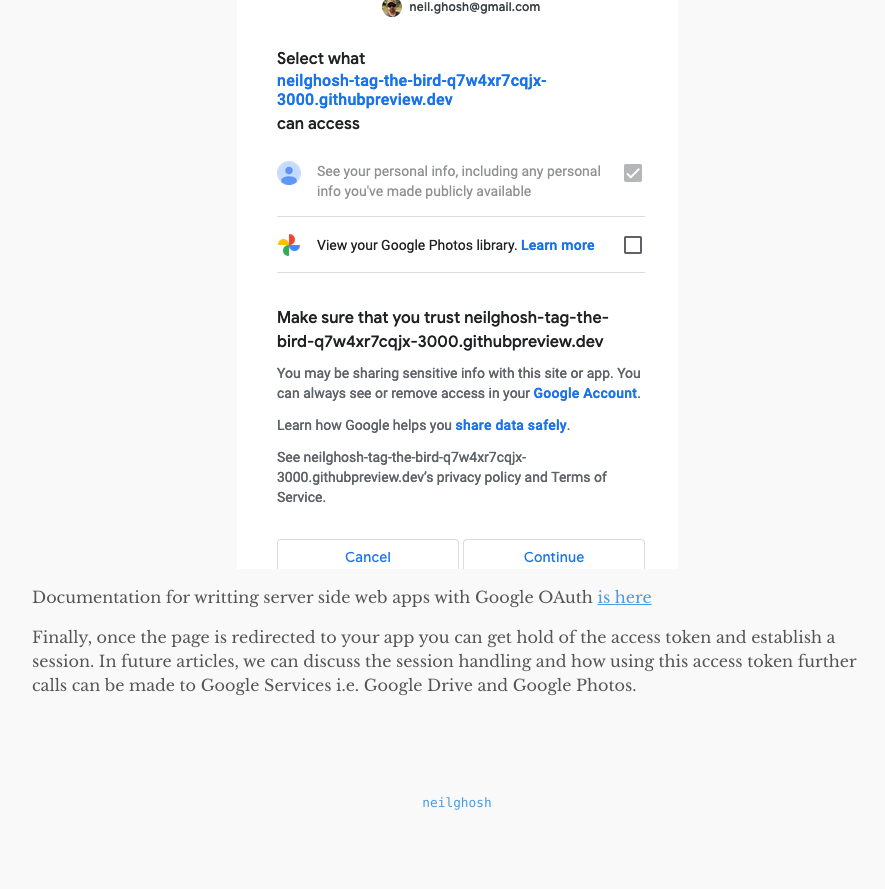
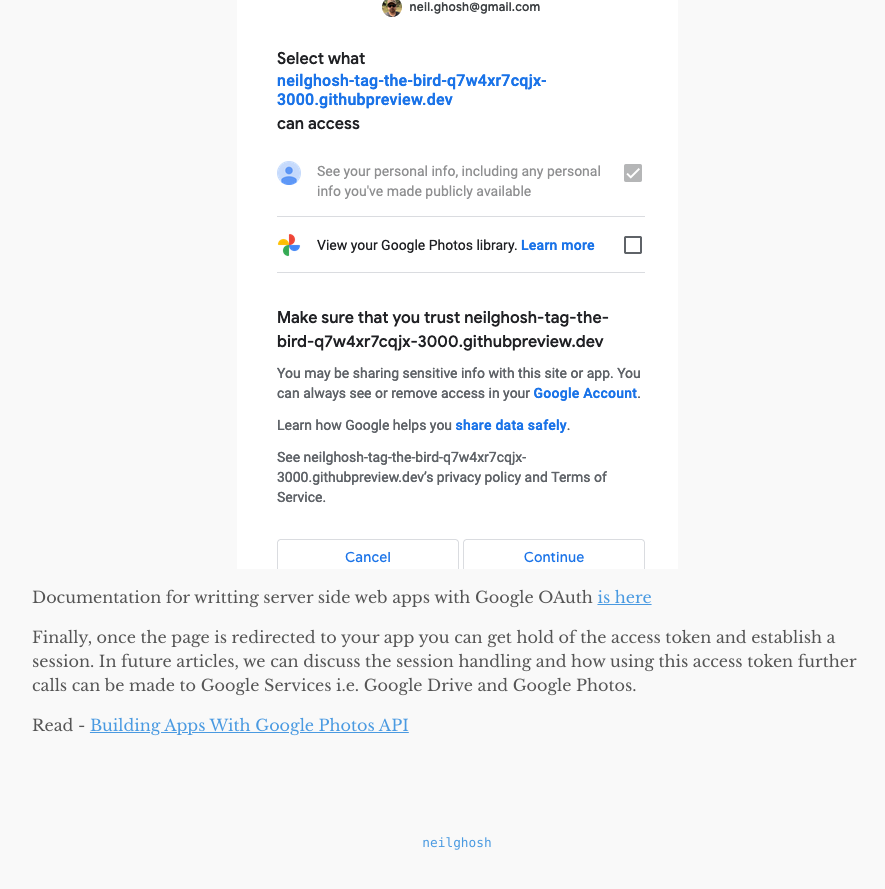
Before and after one commit to neilghosh/neilghosh.github.io, a Jekyll site: the page built from _posts/2022/2022-07-20-building-application-with-google-oauth-identity.md, in a window 1280 px wide and 900 px high, scrolled down 2201 px. Shown: the top 889 px of the window, without its empty margins (183-1068 px from the left). Built offline with Jekyll 4.4.1, drawn with Linux system fonts in a browser that asks for light colours; a script that is not in the unit is left out; before the commit the page ends 3061 px from its top, so only the background shows below that.

Commit message:
Added link to next post

```diff
--- a/_posts/2022/2022-07-20-building-application-with-google-oauth-identity.md
+++ b/_posts/2022/2022-07-20-building-application-with-google-oauth-identity.md
@@ -43,3 +43,5 @@
 Documentation for writting server side web apps with Google OAuth [is here](https://developers.google.com/identity/protocols/oauth2/web-server)
 
 Finally, once the page is redirected to your app you can get hold of the access token and establish a session. In future articles, we can discuss the session handling and how using this access token further calls can be made to Google Services i.e. Google Drive and Google Photos.
+
+Read - [Building Apps With Google Photos API](Building-Apps-with-Google-Photos-API.html)
```
